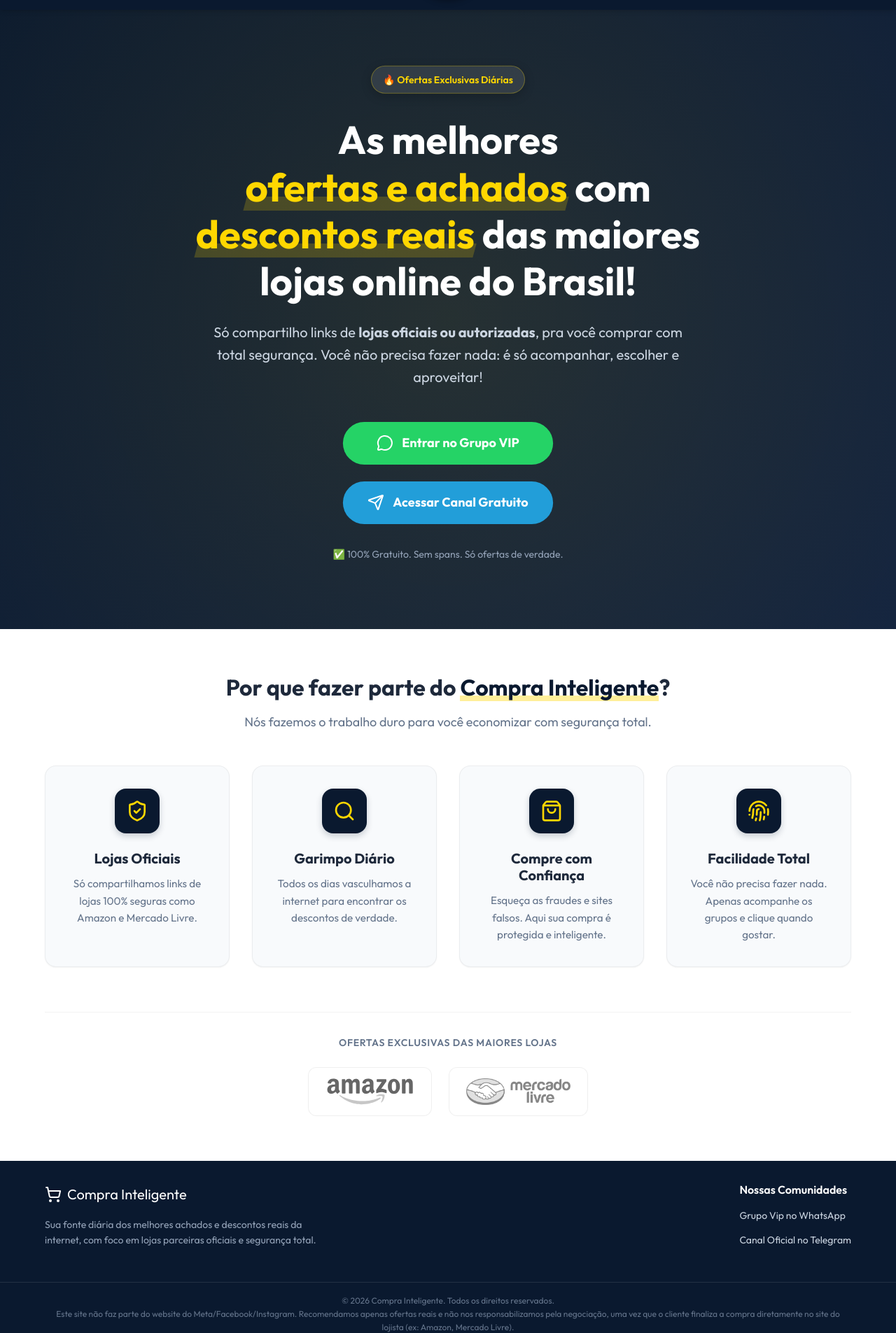
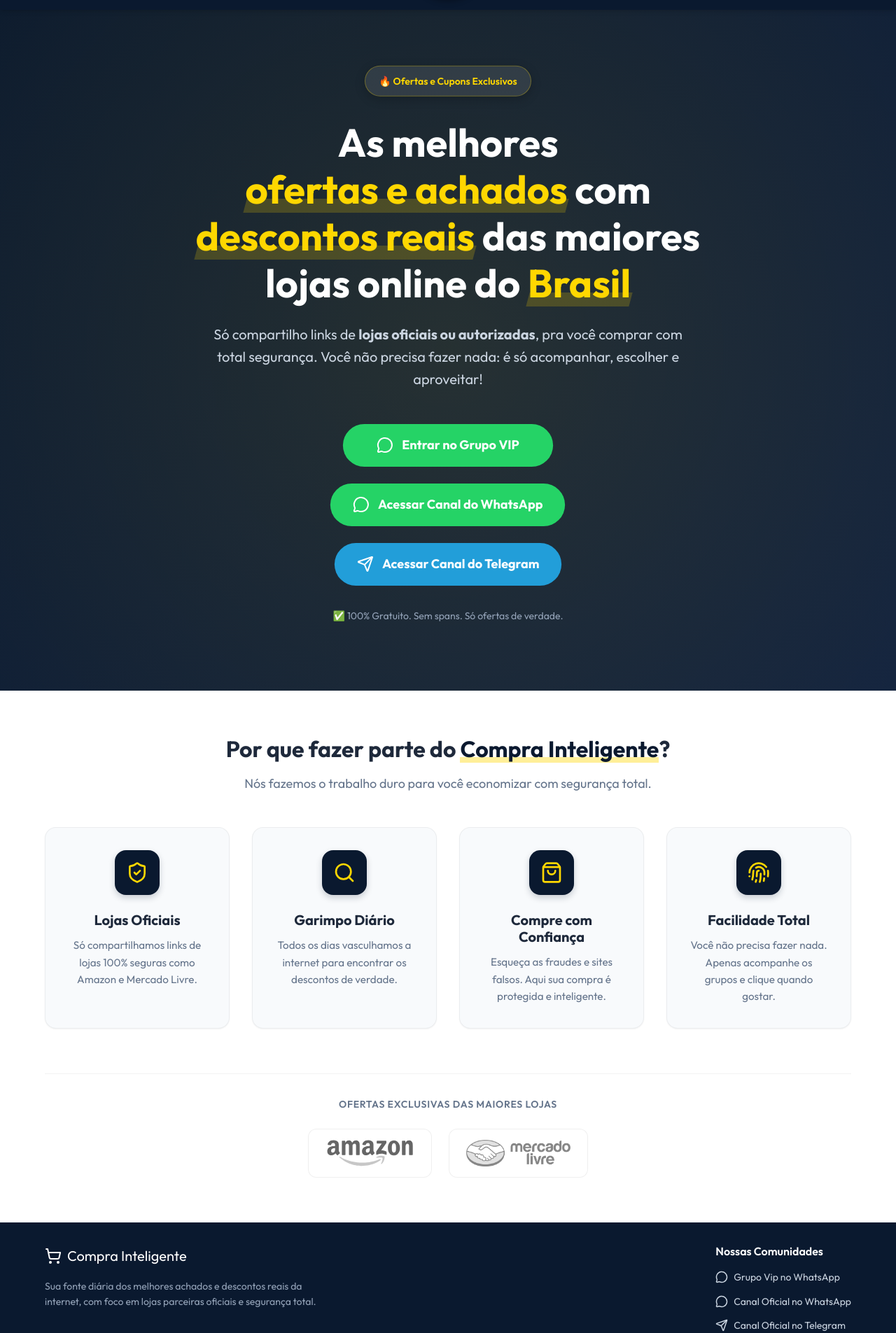
Before and after one commit to eliezermoraesss/comprainteligente, a React (Vite) app: page / in a window 1280 px wide. Shown: the part 128-2033 px from the top of the page at 70% size. Built offline with nearby package versions, Linux system fonts and the light colour scheme.

Commit message:
:lipstick: style: Ajuste UX da página, tamanho de textos e posições

```diff
--- a/src/components/Footer.jsx
+++ b/src/components/Footer.jsx
@@ -1,3 +1,4 @@
+import { MessageCircle, Send } from 'lucide-react';
 import './Footer.css';
 import { ShoppingCart } from 'lucide-react';
 
@@ -21,13 +22,18 @@ export default function Footer() {
                     <h4 className="footer-heading">Nossas Comunidades</h4>
                     <ul className="footer-list">
                         <li>
-                            <a href="https://chat.whatsapp.com/HMQHz338yUn9nall7l2i54" target="_blank" rel="noopener noreferrer">
-                                Grupo Vip no WhatsApp
+                            <a href="https://chat.whatsapp.com/HMQHz338yUn9nall7l2i54" target="_blank" rel="noopener noreferrer" style={{ display: 'flex', alignItems: 'center', gap: '8px' }}>
+                                <MessageCircle size={18} /> Grupo Vip no WhatsApp
                             </a>
                         </li>
                         <li>
-                            <a href="https://t.me/comprainteligenteofc" target="_blank" rel="noopener noreferrer">
-                                Canal Oficial no Telegram
+                            <a href="https://whatsapp.com/channel/0029Vb76HYMCBtxGmtnsCq0W" target="_blank" rel="noopener noreferrer" style={{ display: 'flex', alignItems: 'center', gap: '8px' }}>
+                                <MessageCircle size={18} /> Canal Oficial no WhatsApp
+                            </a>
+                        </li>
+                        <li>
+                            <a href="https://t.me/comprainteligenteofc" target="_blank" rel="noopener noreferrer" style={{ display: 'flex', alignItems: 'center', gap: '8px' }}>
+                                <Send size={18} /> Canal Oficial no Telegram
                             </a>
                         </li>
                     </ul>
--- a/src/components/Hero.css
+++ b/src/components/Hero.css
@@ -31,7 +31,7 @@
     background-color: rgba(255, 255, 255, 0.1);
     border: 1px solid rgba(255, 215, 0, 0.3);
     color: var(--color-secondary);
-    padding: 0.5rem 1rem;
+    padding: 0.6rem 1.2rem;
     border-radius: 9999px;
     font-weight: 600;
     font-size: 0.875rem;
--- a/src/components/Hero.jsx
+++ b/src/components/Hero.jsx
@@ -6,10 +6,10 @@ export default function Hero() {
         <section className="hero section">
             <div className="container hero-container">
                 <div className="hero-content animate-fade-in">
-                    <div className="badge animate-float">🔥 Ofertas Exclusivas Diárias</div>
+                    <div className="badge animate-float">🔥 Ofertas e Cupons Exclusivos</div>
 
                     <h2 className="hero-title">
-                        As melhores <span className="highlight">ofertas e achados</span> com <span className="highlight">descontos reais</span> das maiores lojas online do Brasil!
+                        As melhores <span className="highlight">ofertas e achados</span> com <span className="highlight">descontos reais</span> das maiores lojas online do <span className="highlight">Brasil</span>
                     </h2>
 
                     <p className="hero-description">
@@ -28,13 +28,23 @@ export default function Hero() {
                         </a>
 
                         <a
+                            href="https://whatsapp.com/channel/0029Vb76HYMCBtxGmtnsCq0W"
+                            target="_blank"
+                            rel="noopener noreferrer"
+                            className="btn btn-whatsapp animate-pulse-green"
+                        >
+                            <MessageCircle size={24} />
+                            <span>Acessar Canal do WhatsApp</span>
+                        </a>
+
+                        <a
                             href="https://t.me/comprainteligenteofc"
                             target="_blank"
                             rel="noopener noreferrer"
                             className="btn btn-telegram animate-pulse-blue"
                         >
                             <Send size={24} />
-                            <span>Acessar Canal Gratuito</span>
+                            <span>Acessar Canal do Telegram</span>
                         </a>
                     </div>
 
```
